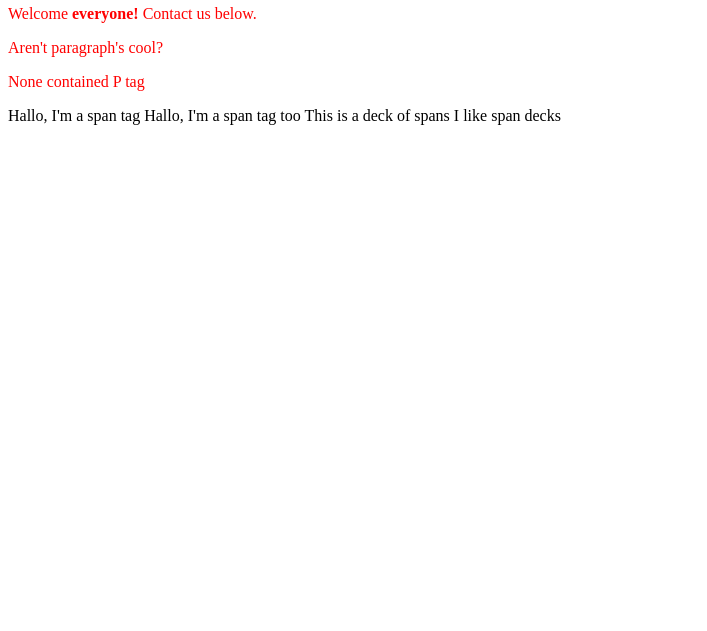
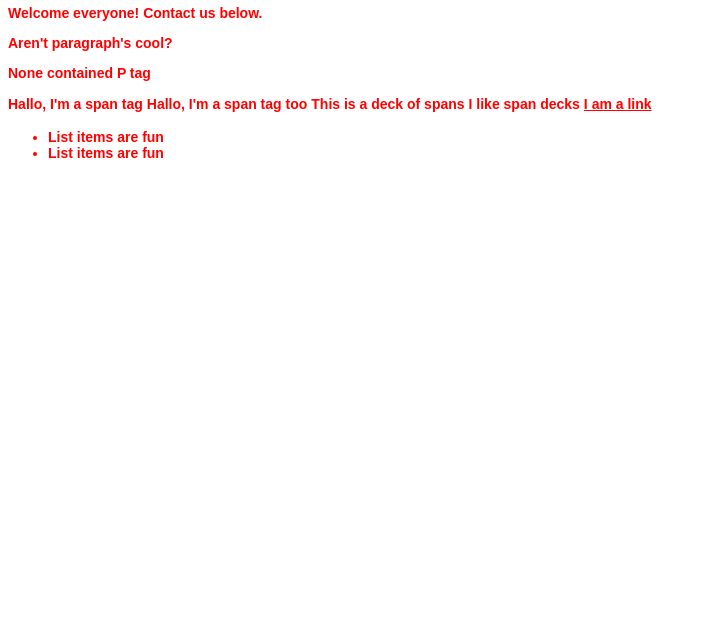
Before and after one commit to lidia-dalecka/CSS-course-1, a plain HTML site: page contact.html in a window 1280 px wide. Shown: the part 169-800 px from the top of the page, without its empty margins (0-707 px from the left). Drawn offline with Linux system fonts and the light colour scheme.

Commit message:
Added list to contact.html; Changed style of p, span, a, li by using multiple targeting.

```diff
--- a/contact.html
+++ b/contact.html
@@ -31,6 +31,13 @@
         <span class="deck">This is a deck of spans</span>
         <span class="deck">I like span decks</span>
 
+        <a href="a">I am a link</a>
+
+        <ul>
+            <li>List items are fun</li>
+            <li>List items are fun</li>
+        </ul>
+
     </body>
 
 </html>
--- a/css/syntax.css
+++ b/css/syntax.css
@@ -6,10 +6,9 @@
 *************************************/
 
 
-p{
-    color: red !important;
+p, span, a, li{
+    color: red;
+    font-size: 14px;
+    font-weight: bold;
+    font-family: Arial;
 }
-
-#main-content p{
-    color: green;
-}
```
